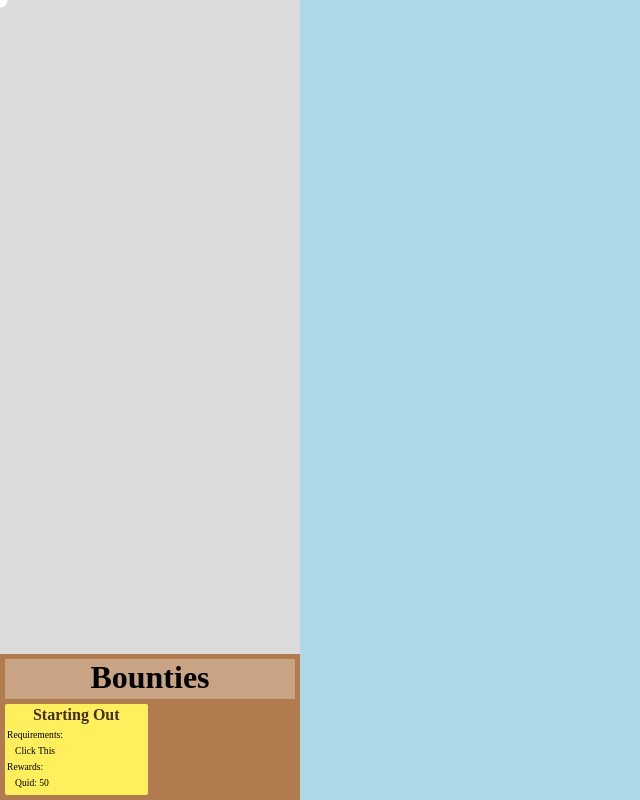
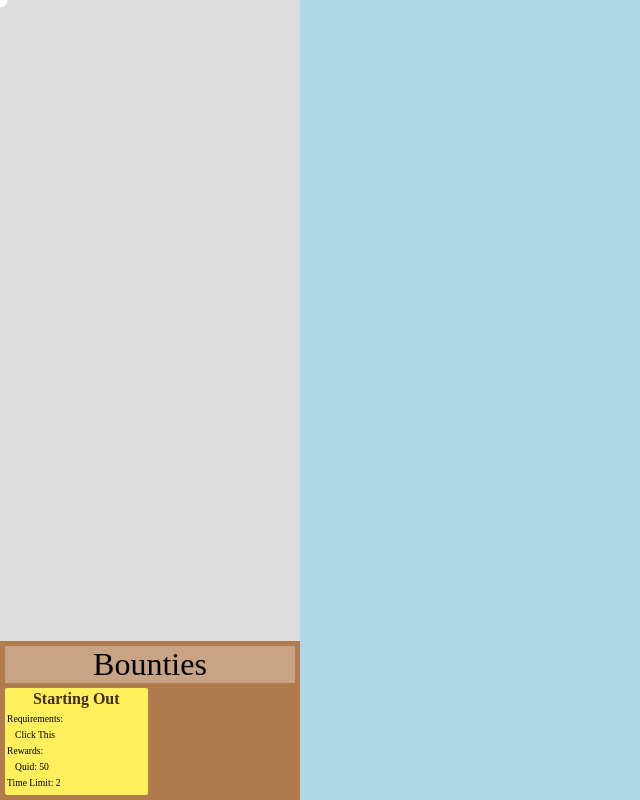
Before and after one commit to KydZombie/website, a plain HTML site: page games/quid/index.html in a window 1280 px wide. Shown: the whole page, without its empty margins (0-640 px from the left). Drawn offline with Linux system fonts and the light colour scheme; a web font is replaced by a local one.

Commit message:
Translations fully working and simplified

```diff
--- a/common/translation.js
+++ b/common/translation.js
@@ -5,7 +5,7 @@ let keys = [];
 
 export async function registerAllTranslations(jsonUrl) {
     if (!jsonUrl) {
-        jsonUrl = "translation.json";
+        jsonUrl = "lang/en.json";
     }
     translationJson = await jsonLoader.getJson(jsonUrl)
     Object.assign(keys, translationJson);
@@ -26,16 +26,35 @@ export function translate(key) {
 }
 
 
-async function asyncTranslate(key) {
+export async function asyncTranslate(key) {
     let json = await translationJson;
     if (key.includes('.')) {
         return await jsonLoader.traverseJson(json, key);
     }
+    else {
+        return translate(key);
+    }
 }
 
-export async function translateElement(element, key, append) {
-    if (!append) {
-        append = "";
+function format(fmt, ...args) {
+    if (!fmt.match(/^(?:(?:(?:[^{}]|(?:\{\{)|(?:\}\}))+)|(?:\{[0-9]+\}))+$/)) {
+        throw new Error('invalid format string.');
     }
-    element.innerHTML = await asyncTranslate(key) + append;
+    return fmt.replace(/((?:[^{}]|(?:\{\{)|(?:\}\}))+)|(?:\{([0-9]+)\})/g, (m, str, index) => {
+        if (str) {
+            return str.replace(/(?:{{)|(?:}})/g, m => m[0]);
+        } else {
+            if (index >= args.length) {
+                throw new Error('argument index is out of range in format');
+            }
+            return args[index];
+        }
+    });
 }
+
+export async function translateElement(element, ...args) {
+    for (let i = 0; i < args.length; i++) {
+        args[i] = await args[i];
+    }
+    element.innerHTML = args.join("");
+}
--- /dev/null
+++ b/games/quid/bounties.css
@@ -0,0 +1,121 @@
+#bountyboard {
+    background: #B07C4F;
+    width: 100%;
+
+    display: flex;
+    flex-flow: column wrap;
+    box-sizing: border-box;
+    gap: 5px;
+    padding: 5px;
+}
+
+#bountyboardtitle {
+    background: #c8a384;
+    text-align: center;
+    font-size: 2rem;
+    font-family: Mochiy;
+    height: auto;
+    font-weight: 100;
+    margin: 0;
+    padding: 0;
+}
+
+#bounties {
+    display: grid;
+    gap: 5px;
+    grid-template-columns: 1fr 1fr;
+}
+
+.bounty {
+    background: #ffef5d;
+    border-radius: 2px;
+    overflow: hidden;
+    white-space: nowrap;
+    padding: 2px;
+    transition: background-color 0.5s;
+}
+
+.bounty:hover {
+    background: #fff59c;
+}
+
+.bounty.accepted, .bounty.ready {
+    transition: background-color 0.25s;
+    background: rgb(149, 255, 154);
+}
+
+.bounty.accepted:hover, .bounty.ready:hover {
+    background: rgb(182, 255, 185);
+}
+
+.bounty.ready {
+    animation: myAnim 1.5s ease 0s infinite normal forwards;
+}
+
+.bounty.failed {
+    background: rgb(255, 149, 149);
+}
+
+.bounty.failed:hover {
+    background: rgb(255, 188, 188);
+}
+
+@keyframes myAnim {
+	0%,
+	100% {
+		transform: rotate(0deg);
+		transform-origin: 50% 50%;
+	}
+
+	10% {
+		transform: rotate(2deg);
+	}
+
+	20%,
+	40%,
+	60% {
+		transform: rotate(-2.5deg);
+	}
+
+	30%,
+	50%,
+	70% {
+		transform: rotate(2.5deg);
+	}
+
+	80% {
+		transform: rotate(-2deg);
+	}
+
+	90% {
+		transform: rotate(2deg);
+	}
+}
+
+.bounty > * {
+    font-family: Mochiy;
+    font-size: 0.6rem;
+
+    padding: 0;
+    margin: 0;
+    margin-bottom: 5px;
+    user-select: none;
+}
+
+.bounty > h1 {
+    text-align: center;
+    font-size: 1rem;
+    font-family: Potta;
+    color: #432f1e;
+}
+
+.bounty > p {
+    overflow: hidden;
+    width: 100%;
+    float:left;
+    text-overflow: ellipsis;
+}
+
+.bounty > .indented {
+    padding-left: 8px;
+}
--- a/games/quid/bounties.json
+++ b/games/quid/bounties.json
@@ -8,7 +8,8 @@
             "rewards": {
                 "item.quid": 50
             },
-            "linkTo": "tutorial.manualMining"
+            "linkTo": "tutorial.manualMining",
+            "timeLimit": 2
         },
         "manualMining": {
             "description": "To start making resources, click on the Manual Miner you have to generate some copper.",
--- a/games/quid/bounty.js
+++ b/games/quid/bounty.js
@@ -37,12 +37,15 @@ class Bounty {
         bounties[name] = this;
     }
     createBountyIcon(json) {
+        let atl = translator.asyncTranslate;
+        let te = translator.translateElement;
+
         this.element = document.createElement("div");
         this.element.classList.add("bounty");
         this.element.dataset.bounty = this.name;
 
         let name = document.createElement("h1");
-        translator.translateElement(name, "bounty." + this.name);
+        te(name, atl(`bounty.${this.name}`));
         this.element.appendChild(name);
 
         this.addJsonPart(json.requirements, "requirement");
@@ -55,16 +58,19 @@ class Bounty {
     addJsonPart(part, partName) {
         if (!part) return;
 
+        let atl = translator.asyncTranslate;
+        let te = translator.translateElement;
+
         if (Object.keys(part).length == 0) {
             let oneShot = document.createElement("p");
             oneShot.classList.add(partName.toLowerCase());
-            translator.translateElement(oneShot, `ui.${partName}`, " " + part);
+            te(oneShot, atl(`ui.${partName}`), ": ", part);
             this.element.appendChild(oneShot);
             return;
         }
 
         let newPartText = document.createElement("p");
-        translator.translateElement(newPartText, `ui.${partName}`);
+        te(newPartText, atl(`ui.${partName}`), ":");
         this.element.appendChild(newPartText);
 
         let newParts = JSON.parse(JSON.stringify(part));
@@ -72,7 +78,7 @@ class Bounty {
             part.abstract.forEach(key => {
                 let requirement = document.createElement("p");
                 requirement.classList.add("indented");
-                translator.translateElement(requirement, `requirement.${key}`);
+                te(requirement, atl(`requirement.${key}`));
                 this.element.appendChild(requirement);
             });
             delete newParts.abstract;
@@ -81,10 +87,10 @@ class Bounty {
             let requirement = document.createElement("p");
             requirement.classList.add("indented");
             if (key == "unlock") {
-                translator.translateElement(requirement, `ui.${key}`, ": " + part[key]);
+                te(requirement, atl(`ui.${key}`), ": ", atl(`unlock.${part[key]}`));
             }
             else {
-                translator.translateElement(requirement, `${key}`, ": " + part[key]);
+                te(requirement, atl(key), ": ", part[key]);
             }
             this.element.appendChild(requirement);
         });
@@ -140,9 +146,9 @@ class Bounty {
         this.isReady = tempIsReady || this.isReady;
     }
     updateTimeRemaining() {
-        translator.translateElement(this.element.getElementsByClassName("timelimit").item(0), "ui.timeLimit", " " + this.timeRemaining);
-        // this.element.getElementsByClassName("timelimit").item(0)
-        //     .innerHTML = `${translator.translate("timeLimit")} ${this.timeRemaining}`;
+        let atl = translator.asyncTranslate;
+        let te = translator.translateElement;
+        te(this.element.getElementsByClassName("timelimit").item(0), atl("ui.timeLimit"), ": ", this.timeRemaining);
     }
     setReady() {
         this.isReady = true;
@@ -150,8 +156,8 @@ class Bounty {
         this.element.classList.add("ready");
     }
     fail() {
-        if (!this.key.includes("random")) {
-            addBounty(this.key);
+        if (!this.name.includes("random")) {
+            addBounty(this.name);
         }
         for (const punishment in this.punishments) {
             if (Object.hasOwnProperty.call(this.punishments, punishment)) {
--- a/games/quid/index.html
+++ b/games/quid/index.html
@@ -10,7 +10,7 @@
         <div id="shop">
         </div>
         <div id="bountyboard">
-            <h1>Bounties</h1>
+            <p id="bountyboardtitle">Bounties</p>
             <div id="bounties"></div>
         </div>
     </div>
--- a/games/quid/translation.json
+++ b/games/quid/lang/en.json
@@ -1,10 +1,9 @@
 {
-    "quid": "Quid",
     "ui": {
-        "requirement": "Requirements:",
-        "reward": "Rewards:",
-        "punishment": "Punishments:",
-        "timeLimit": "Time Limit:",
+        "requirement": "Requirements",
+        "reward": "Rewards",
+        "punishment": "Punishments",
+        "timeLimit": "Time Limit",
         "unlock": "Unlock"
     },
     "requirement": {
@@ -21,5 +20,8 @@
             "manualMining": "Manual Mining",
             "refining": "Refining Your Ores"
         }
+    },
+    "unlock": {
+        "refinery": "Refinery"
     }
 }
--- a/games/quid/style.css
+++ b/games/quid/style.css
@@ -1,5 +1,6 @@
 @import url(/common/cursor.css);
 @import url(/common/fonts.css);
+@import url(bounties.css);
 
 body {
     background: lightblue;
@@ -28,119 +29,6 @@ body {
     flex: 1;
 }
 
-#bountyboard {
-    background: #B07C4F;
-    width: 100%;
-
-    display: flex;
-    flex-flow: column wrap;
-    box-sizing: border-box;
-    gap: 5px;
-    padding: 5px;
-}
-
-#bountyboard > h1 {
-    background: #c8a384;
-    text-align: center;
-    font-size: 2rem;
-    font-family: Mochiy;
-    width: 100%;
-    height: 5vh;
-    margin: 0;
-}
-
-#bounties {
-    display: grid;
-    gap: 5px;
-    grid-template-columns: 1fr 1fr;
-}
-
-.bounty {
-    background: #ffef5d;
-    border-radius: 2px;
-    overflow: hidden;
-    white-space: nowrap;
-    padding: 2px;
-    transition: background-color 0.5s;
-}
-
-.bounty:hover {
-    background: #fff59c;
-}
-
-.bounty.accepted, .bounty.ready {
-    transition: background-color 0.25s;
-    background: rgb(149, 255, 154);
-}
-
-.bounty.ready {
-    animation: myAnim 1.5s ease 0s infinite normal forwards;
-}
-
-.bounty.failed {
-    background: rgb(255, 149, 149);
-}
-
-@keyframes myAnim {
-	0%,
-	100% {
-		transform: rotate(0deg);
-		transform-origin: 50% 50%;
-	}
-
-	10% {
-		transform: rotate(2deg);
-	}
-
-	20%,
-	40%,
-	60% {
-		transform: rotate(-2.5deg);
-	}
-
-	30%,
-	50%,
-	70% {
-		transform: rotate(2.5deg);
-	}
-
-	80% {
-		transform: rotate(-2deg);
-	}
-
-	90% {
-		transform: rotate(2deg);
-	}
-}
-
-.bounty > * {
-    font-family: Mochiy;
-    font-size: 0.6rem;
-
-    padding: 0;
-    margin: 0;
-    margin-bottom: 5px;
-    user-select: none;
-}
-
-.bounty > h1 {
-    text-align: center;
-    font-size: 1rem;
-    font-family: Potta;
-    color: #432f1e;
-}
-
-.bounty > p {
-    overflow: hidden;
-    width: 100%;
-    float:left;
-    text-overflow: ellipsis;
-}
-
-.bounty > .indented {
-    padding-left: 8px;
-}
-
 [hidden] {
     display:none;
 }
```
